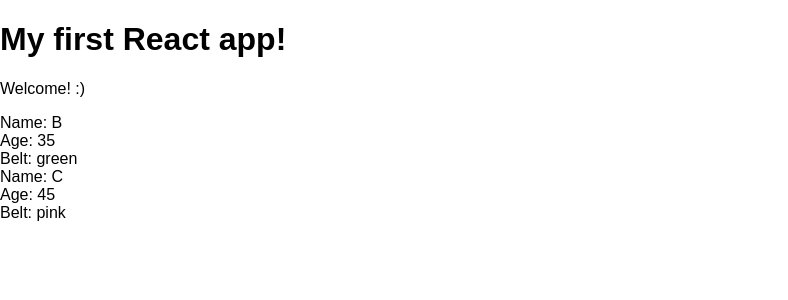
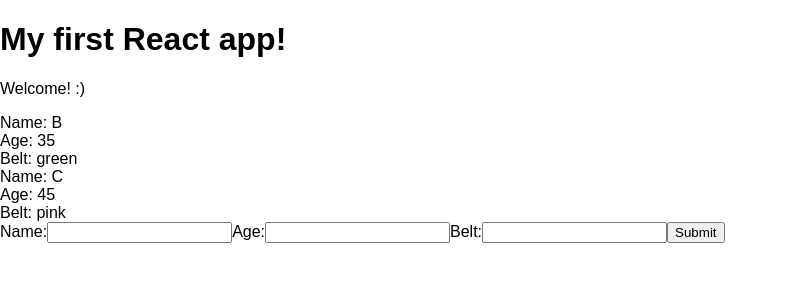
Before and after one commit to AlexLintu/React-challenges, a React (Create React App) app in the folder my-app/: page / in a window 1280 px wide. Shown: the top 300 px of the page, without its empty margins (0-788 px from the left). Built offline with nearby package versions, Linux system fonts and the light colour scheme.

Commit message:
Added fields

```diff
--- a/my-app/src/AddNinja.js
+++ b/my-app/src/AddNinja.js
@@ -1,11 +1,36 @@
 import React, { Component } from 'react'
 
 class AddNinja extends Component {
+    state = {
+        name: null,
+        age: null,
+        belt: null
+    }
+    handleChange = (event) => {
+        this.setState({
+            [event.target.id]: event.target.value
+        });
+    }
+    handleSubmit = (event) => {
+        event.preventDefault();
+        console.log(this.state);
+    }
     render() {
         return (
             <div>
-                <form></form>
+                <form onSubmit={this.handleSubmit}>
+                    <label htmlFor="name">Name:</label>
+                    <input type="text" id="name" onChange={this.hadleChange} />
+                    <label htmlFor="name">Age:</label>
+                    <input type="text" id="age" onChange={this.hadleChange} />
+                    <label htmlFor="name">Belt:</label>
+                    <input type="text" id="belt" onChange={this.hadleChange} />
+
+                    <button>Submit</button>
+                </form>
             </div>
         )
     }
 }
+
+export default AddNinja;
--- a/my-app/src/App.js
+++ b/my-app/src/App.js
@@ -1,5 +1,6 @@
 import React, { Component } from 'react';
 import Ninjas from './Ninjas';
+import AddNinja from './AddNinja';
 
 class App extends Component {
   state = {
@@ -15,6 +16,7 @@
         <h1>My first React app!</h1>
         <p>Welcome! :)</p>
         <Ninjas ninjas={this.state.ninjas} />
+        <AddNinja />
       </div>
     );
   }
```
